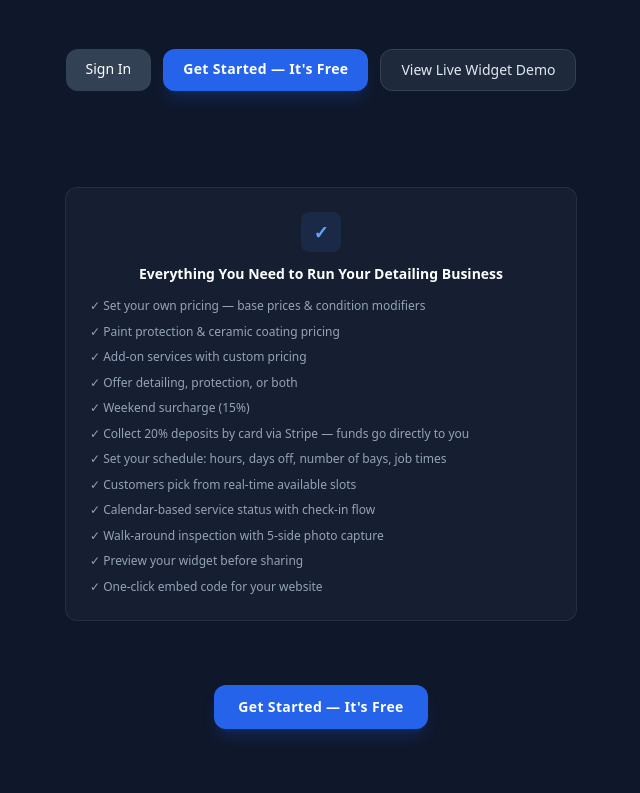
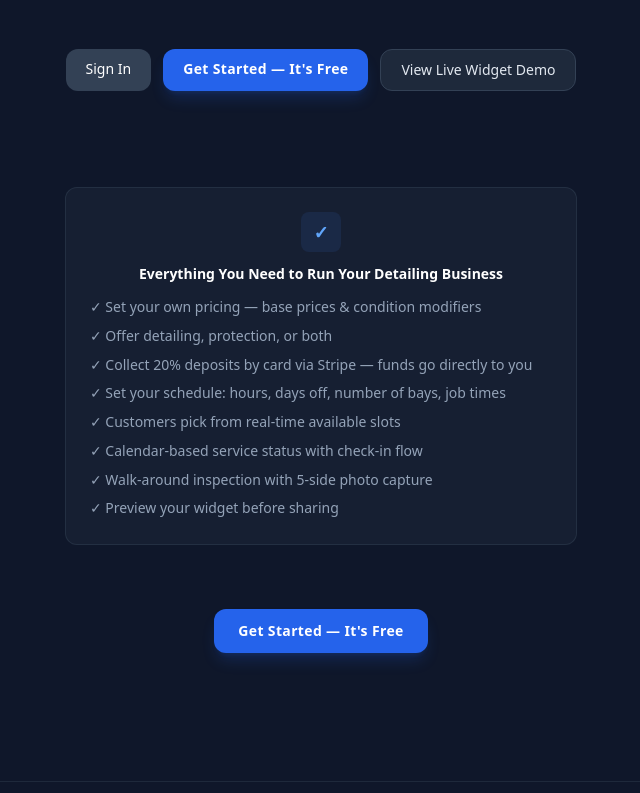
Before and after one commit to sennychong9-87/saas-detailing-widget, a Next.js app: page / in a window 1280 px wide. Shown: the part 383-1176 px from the top of the page, without its empty margins (319-959 px from the left). Built offline with nearby package versions, Linux system fonts and the light colour scheme.

Commit message:
Increase feature list font size, trim to 8 core points

```diff
--- a/app/page.jsx
+++ b/app/page.jsx
@@ -34,19 +34,15 @@ export default function LandingPage() {
           <div className="bg-slate-800/50 border border-slate-700/50 rounded-xl p-6 space-y-3">
             <div className="w-10 h-10 bg-blue-500/10 text-blue-400 rounded-lg flex items-center justify-center mx-auto text-lg font-bold">✓</div>
             <h3 className="text-sm font-bold text-center">Everything You Need to Run Your Detailing Business</h3>
-            <ul className="text-xs text-slate-400 leading-relaxed space-y-1.5">
+            <ul className="text-sm text-slate-400 leading-relaxed space-y-1.5">
               <li>✓ Set your own pricing — base prices &amp; condition modifiers</li>
-              <li>✓ Paint protection &amp; ceramic coating pricing</li>
-              <li>✓ Add-on services with custom pricing</li>
               <li>✓ Offer detailing, protection, or both</li>
-              <li>✓ Weekend surcharge (15%)</li>
               <li>✓ Collect 20% deposits by card via Stripe — funds go directly to you</li>
               <li>✓ Set your schedule: hours, days off, number of bays, job times</li>
               <li>✓ Customers pick from real-time available slots</li>
               <li>✓ Calendar-based service status with check-in flow</li>
               <li>✓ Walk-around inspection with 5-side photo capture</li>
               <li>✓ Preview your widget before sharing</li>
-              <li>✓ One-click embed code for your website</li>
             </ul>
           </div>
         </div>
```
